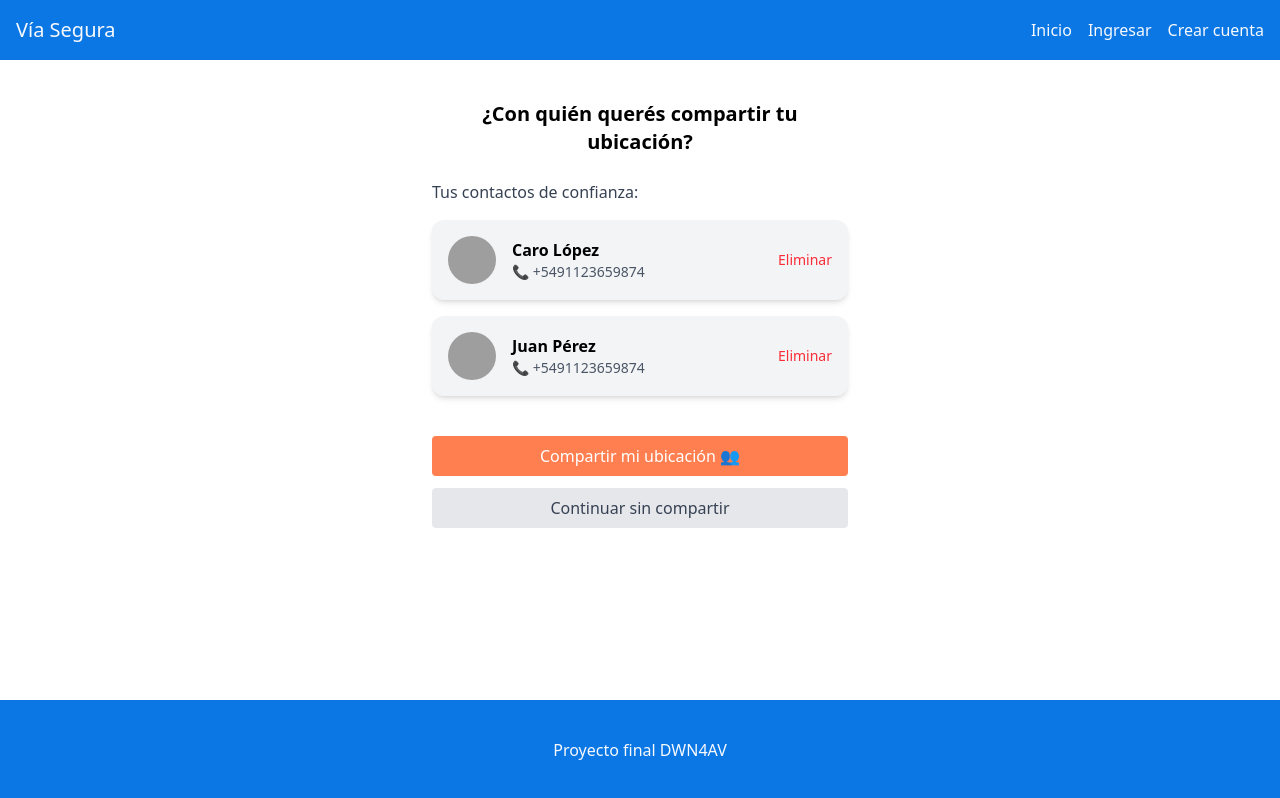
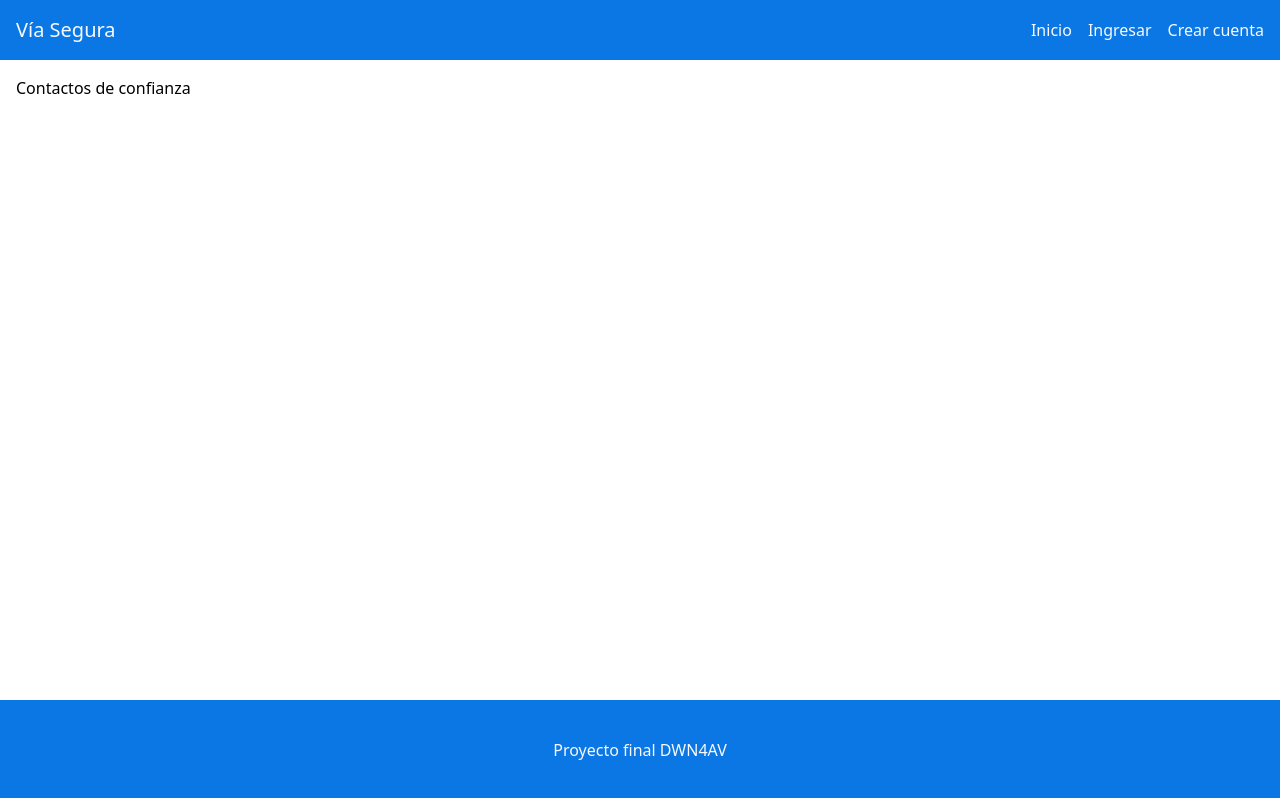
Before and after one commit to vanesanunez/Proyecto-Via_Segura, a Vue app: page /contactos in a window 1280 px wide. Built offline with nearby package versions, Linux system fonts and the light colour scheme; grey boxes are pictures that could not be loaded.

Commit message:
fix nominatim

```diff
--- a/src/pages/Contacts.vue
+++ b/src/pages/Contacts.vue
@@ -1,49 +1,3 @@
 <template>
-  <div class="max-w-md mx-auto py-6 px-4">
-    <h2 class="text-xl font-semibold text-center mb-6">¿Con quién querés compartir tu ubicación?</h2>
-
-    <p class="text-gray-700 mb-4">Tus contactos de confianza:</p>
-
-    <div v-for="contacto in contactos" :key="contacto.id" class="bg-gray-100 rounded-xl p-4 mb-4 shadow-md flex items-center justify-between">
-      <div class="flex items-center">
-        <img :src="contacto.foto" alt="Foto de contacto" class="w-12 h-12 rounded-full mr-4 object-cover">
-        <div>
-          <p class="font-semibold">{{ contacto.nombre }}</p>
-          <p class="text-sm text-gray-600">📞 {{ contacto.telefono }}</p>
-        </div>
-      </div>
-      <button class="text-red-500 hover:underline text-sm">Eliminar</button>
-    </div>
-
-    <button class="bg-coral text-white py-2 px-4 rounded w-full mt-6 mb-3 hover:bg-opacity-90">
-      Compartir mi ubicación 👥
-    </button>
-
-    <button class="bg-gray-200 text-gray-700 py-2 px-4 rounded w-full hover:bg-gray-300">
-      Continuar sin compartir
-    </button>
-  </div>
+  <h1>Contactos de confianza</h1>
 </template>
-
-<script setup>
-const contactos = [
-  {
-    id: 1,
-    nombre: 'Caro López',
-    telefono: '+5491123659874',
-    foto: 'https://randomuser.me/api/portraits/women/1.jpg'
-  },
-  {
-    id: 2,
-    nombre: 'Juan Pérez',
-    telefono: '+5491123659874',
-    foto: 'https://randomuser.me/api/portraits/men/1.jpg'
-  }
-]
-</script>
-
-<style scoped>
-.bg-coral {
-  background-color: #FF7F50;
-}
-</style>
--- a/src/pages/Home.vue
+++ b/src/pages/Home.vue
@@ -6,36 +6,19 @@ import ReportCarousel from "../components/ReportCarousel.vue";
 import BottomNav from "../components/BottomNav.vue";
 import InfoCard from '../components/InfoCard.vue';
 import MainLoader from '../components/MainLoader.vue';
-import AppHeader from '../components/AppHeader.vue';
-
-
-const onSearch = (q) => {
-  if (!q) return;
-
-  // router.push({ name: 'Reports', query: { q } })
-  console.log("buscar:", q);
-};
 
 export default {
   name: "Home",
-  components: { AppH1, SearchBar, ActionCard, ReportCarousel, BottomNav, InfoCard, MainLoader, AppHeader },
+  components: { AppH1, SearchBar, ActionCard, ReportCarousel, BottomNav, InfoCard, MainLoader },
 };
 </script>
 
 <template>
   <AppH1 class="hidden">¡Bienvenidos a Vía Segura!</AppH1>
-  <!--
-  <div v-if="loading" class="flex justify-center items-center h-full">
-    <MainLoader />
-    </div> -->
 
-  <div class="min-h-screen pb-28">
-    <!-- pb para que no tape bottom nav -->
-    <AppHeader />
+  <div>
 
     <main class="max-w-md mx-auto px-4">
-      <!-- <SearchBar @search="onSearch" /> -->
-
 
       <section class="grid grid-cols-1 sm:grid-cols-2 gap-4 mt-6">
         <ActionCard title="Hacer un reporte" to="/report/nuevo" accent="blue">
--- a/src/services/nominatim.js
+++ b/src/services/nominatim.js
@@ -1,63 +1,67 @@
-const BASE = 'https://nominatim.openstreetmap.org'
+const BASE = '/nominatim'; // Usar proxy configurado en vite.config.js
 
-//const BASE = '/nominatim'
+const headers = {
+  'Accept': 'application/json',
+  'User-Agent': 'ViaSeguraApp/1.0 (Proyecto escolar - Escuela Da Vinci)',
+};
 
-const headers={
-
-    'Accept':'application/json',
-    'User-Agent': 'ViaSeguraApp/1.0 (Proyecto escolar - Escuela Da Vinci)'
-}
-
-// Texto → coordenadas (sugerencias)
+// 🔍 Texto → coordenadas (sugerencias)
 export async function nominatimSearch(
   query,
   { countrycodes = 'ar', limit = 10, lang = 'es', viewbox = null, bounded = 0, layer = 'address', dedupe = 0 } = {}
 ) {
-  const url = new URL(`${BASE}/search`)
-  url.searchParams.set('q', query)
-  url.searchParams.set('format', 'jsonv2')
-  url.searchParams.set('addressdetails', '1')
-  url.searchParams.set('limit', String(limit))
-  url.searchParams.set('accept-language', lang)
-  if (countrycodes) url.searchParams.set('countrycodes', countrycodes)
-  if (viewbox) url.searchParams.set('viewbox', viewbox)          // lon1,lat1,lon2,lat2
-  if (bounded) url.searchParams.set('bounded', String(bounded))   // 0 = sesgo, 1 = filtro duro
-  if (layer) url.searchParams.set('layer', layer)                 // 'address' prioriza calles/alturas
-  url.searchParams.set('dedupe', String(dedupe))                  // 0 = NO deduplicar (queremos varias "Las Flores")
+  const url = new URL(`${BASE}/search`, window.location.origin); // ✅ base absoluta
+  url.searchParams.set('q', query);
+  url.searchParams.set('format', 'jsonv2');
+  url.searchParams.set('addressdetails', '1');
+  url.searchParams.set('limit', String(limit));
+  url.searchParams.set('accept-language', lang);
+  if (countrycodes) url.searchParams.set('countrycodes', countrycodes);
+  if (viewbox) url.searchParams.set('viewbox', viewbox); // lon1,lat1,lon2,lat2
+  if (bounded) url.searchParams.set('bounded', String(bounded)); // 0 = sesgo, 1 = filtro duro
+  if (layer) url.searchParams.set('layer', layer); // 'address' prioriza calles/alturas
+  url.searchParams.set('dedupe', String(dedupe)); // 0 = NO deduplicar
 
-  const res = await fetch(url, { headers, referrer: 'ViaSeguraApp/1.0 (Proyecto escolar - Escuela Da Vinci)'})
-  if (!res.ok) throw new Error('Nominatim search error')
-  return res.json()
+  const res = await fetch(url, {
+    headers,
+    referrer: 'ViaSeguraApp/1.0 (Proyecto escolar - Escuela Da Vinci)',
+  });
+  if (!res.ok) throw new Error('Nominatim search error');
+  return res.json();
 }
 
-// Coordenadas → dirección
+// 📍 Coordenadas → dirección
 export async function nominatimReverse(lat, lon, { lang = 'es' } = {}) {
-  const url = new URL(`${BASE}/reverse`)
-  url.searchParams.set('lat', String(lat))
-  url.searchParams.set('lon', String(lon))
-  url.searchParams.set('format', 'jsonv2')
-  url.searchParams.set('addressdetails', '1')
-  url.searchParams.set('accept-language', lang)
+  const url = new URL(`${BASE}/reverse`, window.location.origin); // ✅ base absoluta
+  url.searchParams.set('lat', String(lat));
+  url.searchParams.set('lon', String(lon));
+  url.searchParams.set('format', 'jsonv2');
+  url.searchParams.set('addressdetails', '1');
+  url.searchParams.set('accept-language', lang);
 
-  const res = await fetch(url, { headers })
-  if (!res.ok) throw new Error('Nominatim reverse error')
-  return res.json() // { display_name, address:{...}, lat, lon }
+  const res = await fetch(url, { headers });
+  if (!res.ok) throw new Error('Nominatim reverse error');
+  return res.json(); // { display_name, address:{...}, lat, lon }
 }
 
-// Formato legible
+// 🧩 Formato legible de dirección
 export function composeAddress(addr = {}) {
-  const calle = [addr.road, addr.pedestrian, addr.footway, addr.cycleway, addr.path, addr.residential].find(Boolean)
-  const altura = addr.house_number
-  const calleAltura = [calle, altura].filter(Boolean).join(' ')
+  const calle = [addr.road, addr.pedestrian, addr.footway, addr.cycleway, addr.path, addr.residential].find(Boolean);
+  const altura = addr.house_number;
+  const calleAltura = [calle, altura].filter(Boolean).join(' ');
 
-  const barrio = addr.neighbourhood || addr.suburb || addr.city_district || addr.quarter
+  const barrio = addr.neighbourhood || addr.suburb || addr.city_district || addr.quarter;
 
-  const rawCity = addr.city || addr.town || addr.village || addr.municipality || addr.state_district || addr.state
-  const ciudad = rawCity && /autónoma.*buenos aires|caba|ciudad de buenos aires/i.test(rawCity) ? 'CABA' : rawCity
+  const rawCity =
+    addr.city || addr.town || addr.village || addr.municipality || addr.state_district || addr.state;
+  const ciudad =
+    rawCity && /autónoma.*buenos aires|caba|ciudad de buenos aires/i.test(rawCity)
+      ? 'CABA'
+      : rawCity;
 
-  const partes = []
-  if (calleAltura) partes.push(calleAltura)
-  if (barrio) partes.push(barrio)
-  if (ciudad) partes.push(ciudad)
-  return partes.length ? partes.join(', ') : (addr.state || '')
+  const partes = [];
+  if (calleAltura) partes.push(calleAltura);
+  if (barrio) partes.push(barrio);
+  if (ciudad) partes.push(ciudad);
+  return partes.length ? partes.join(', ') : addr.state || '';
 }
--- a/vite.config.js
+++ b/vite.config.js
@@ -1,6 +1,28 @@
-import vue from '@vitejs/plugin-vue';
-import tailwindcss from '@tailwindcss/vite';
+// import vue from '@vitejs/plugin-vue';
+// import tailwindcss from '@tailwindcss/vite';
+// import { defineConfig } from 'vite';
 
-export default {
-    plugins: [vue(), tailwindcss()],
-}
+// export default {
+//     plugins: [vue(), tailwindcss()],
+// }
+
+import { defineConfig } from 'vite'
+import vue from '@vitejs/plugin-vue'
+import tailwindcss from '@tailwindcss/vite'
+
+export default defineConfig({
+  plugins: [vue(), tailwindcss()],
+  server: {
+    proxy: {
+      '/nominatim': {
+        target: 'https://nominatim.openstreetmap.org', // Servidor real
+        changeOrigin: true,
+        rewrite: (path) => path.replace(/^\/nominatim/, ''), // Quita el prefijo del proxy
+        headers: {
+          'User-Agent': 'ViaSeguraApp/1.0 (Proyecto escolar - Escuela Da Vinci)',
+          'Accept-Language': 'es',
+        },
+      },
+    },
+  },
+})
```
Also changed, not shown: src/components/MapSearchPicker.vue (+37 -55 lines).
